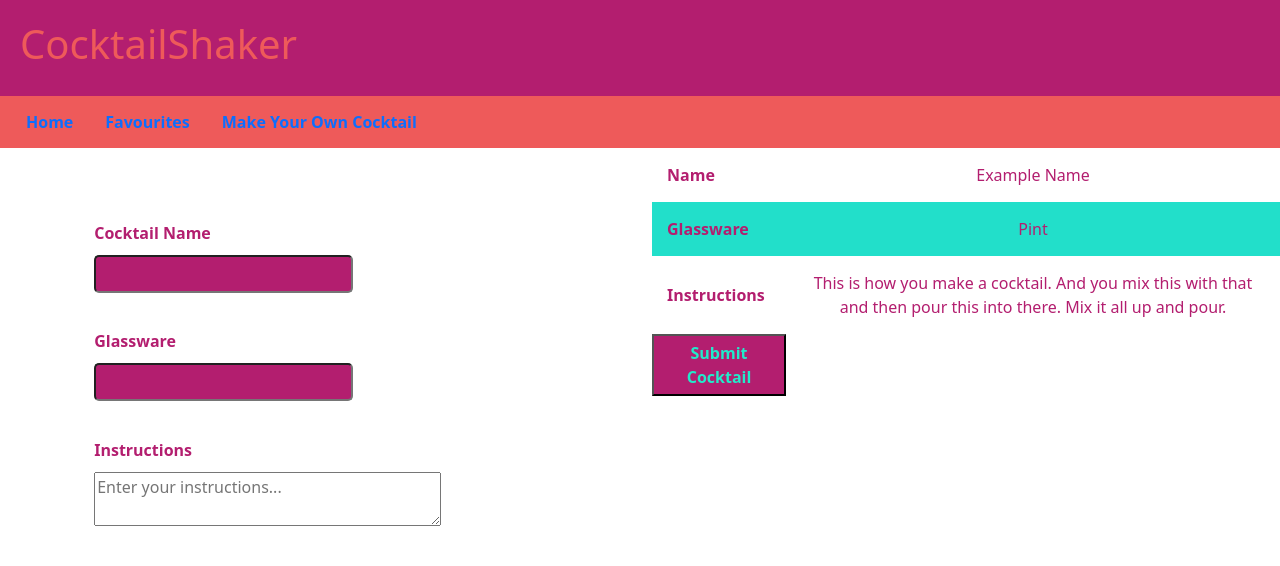
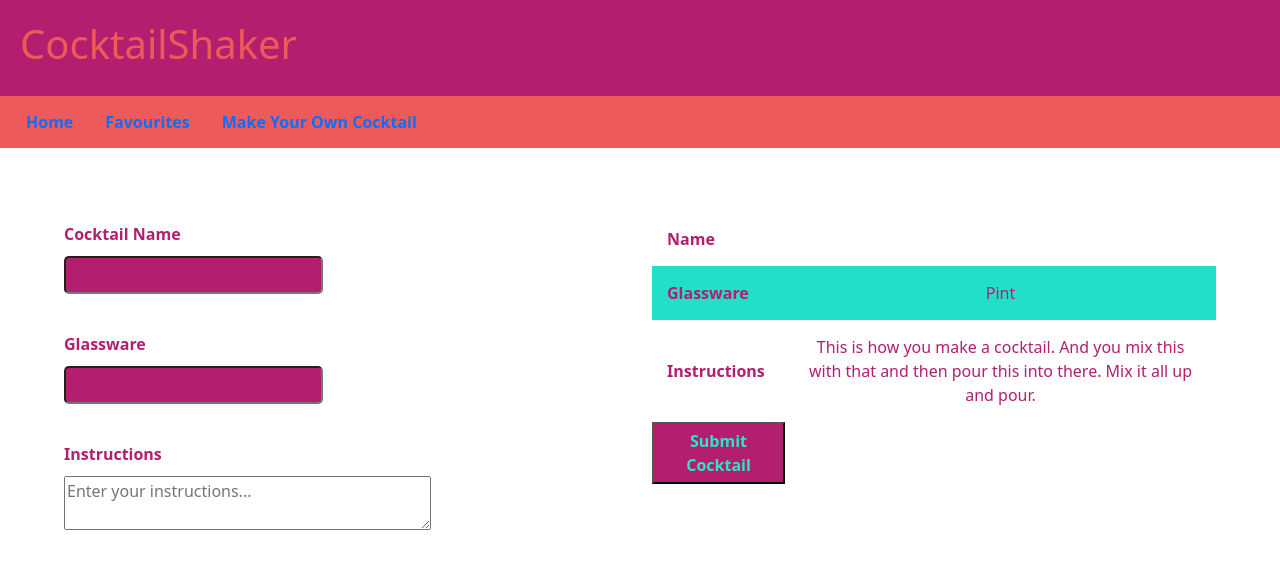
Before and after one commit to sajg1/cocktail_shaker, a React (Create React App) app: page /make-your-own in a window 1280 px wide. Shown: the top 566 px of the page. Built offline with nearby package versions, Linux system fonts and the light colour scheme; no server answers.

Commit message:
added onChange functionality to each input to update the state as the input is changed.

```diff
--- a/src/components/MakeYourOwn.js
+++ b/src/components/MakeYourOwn.js
@@ -1,24 +1,31 @@
-import React from 'react';
+import React, {useState} from 'react';
 import '../styles/MakeYourOwn.css';
 
 const MakeYourOwn = (props) => {
+
+  const [customCocktail, setCustomCocktail] = useState({
+    name: "",
+    glass: "",
+    instructions: ""
+  })
+
   return(
-    <div className='row'>
+    <div className='row make-row'>
       <div className='col-sm-6 make-your-own'>
         <form>
           <label>Cocktail Name</label>
-          <input type="text"></input>
+          <input type="text" onChange={(e) => setCustomCocktail({...customCocktail, name: e.target.value})}></input>
           <label>Glassware</label>
-          <input type="text"></input>
+          <input type="text" onChange={(e) => setCustomCocktail({...customCocktail, glass: e.target.value})}></input>
           <label>Instructions</label>
-          <textarea name='instructions' form="make-your-own" placeholder="Enter your instructions..."></textarea>
+          <textarea name='instructions' form="make-your-own" onChange={(e) => setCustomCocktail({...customCocktail, instructions: e.target.value})} placeholder="Enter your instructions..."></textarea>
         </form>
       </div>
       <div className='col-sm-6 review-submission'>
         <table>
           <tr>
             <th>Name</th>
-            <td>Example Name</td>
+            <td></td>
           </tr>
           <tr>
             <th>Glassware</th>
--- a/src/styles/MakeYourOwn.css
+++ b/src/styles/MakeYourOwn.css
@@ -1,5 +1,5 @@
-.make-your-own form {
-  padding: 10% 0 0 15%;
+.make-row {
+  padding: 5%;
 }
 
 .make-your-own input, textarea {
```
